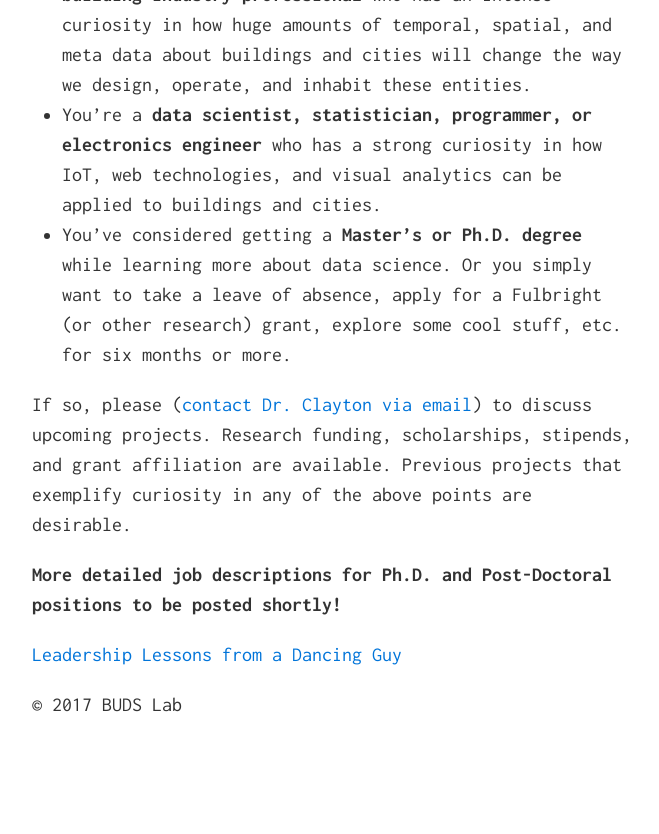
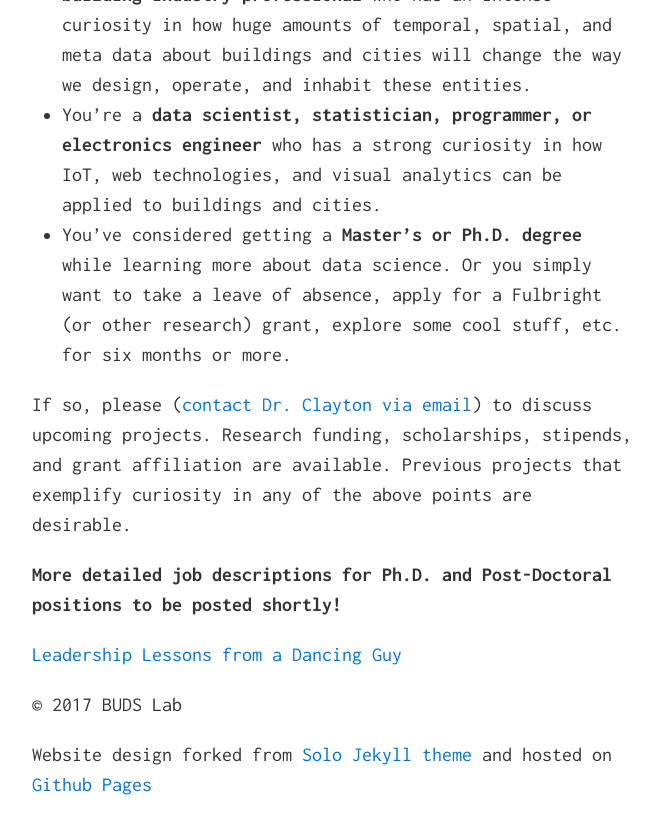
Before and after one commit to buds-lab/buds-lab.github.io, a Jekyll site: the page built from index.md, in a window 1280 px wide and 900 px high, scrolled down 2000 px. Shown: the top 834 px of the window, without its empty margins (308-967 px from the left). Built offline with Jekyll 4.4.1, drawn with Linux system fonts in a browser that asks for light colours.

Commit message:
Update index.md
added website credits

```diff
--- a/index.md
+++ b/index.md
@@ -47,6 +47,8 @@ If so, please ([contact Dr. Clayton via email](mailto:clayton@nus.edu.sg)) to di
 [Leadership Lessons from a Dancing Guy](http://bit.ly/2mzHS2I){:target="_blank"}
 
 &copy; 2017 BUDS Lab
+
+Website design forked from [Solo Jekyll theme](https://chibicode.github.io/solo/){:target="_blank"} and hosted on [Github Pages](https://pages.github.com/){:target="_blank"}
 
 
 
```
